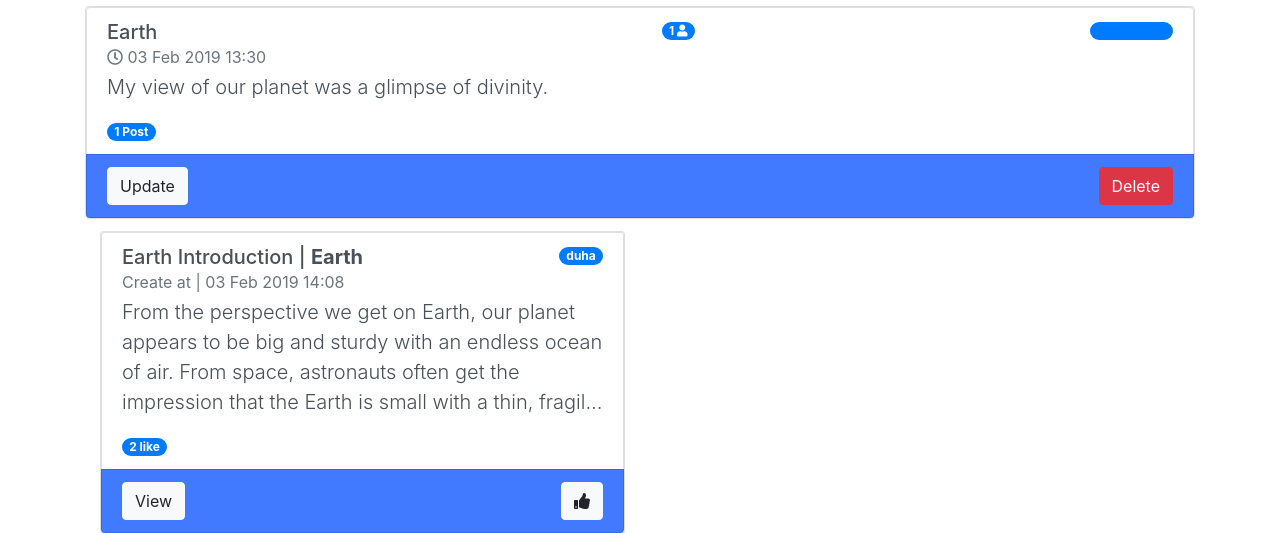
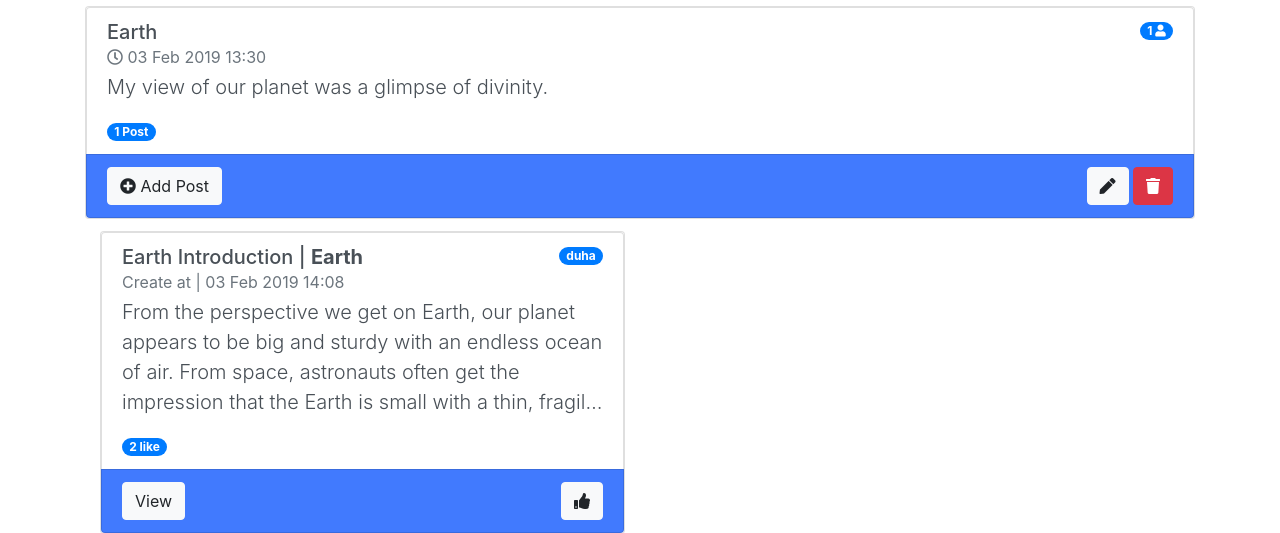
Before and after one commit to Diyaa-Gubarah/Blogger, a Django app: a page that uses templates/base.html in a window 1280 px wide. Shown: the part 72-605 px from the top of the page. Run offline with Django 3.2, Linux system fonts and the light colour scheme; a user stored in the database is signed in; data comes from the database, SQL or seed files in the repository; both versions use the stored data as it was after the commit; some libraries are stand-ins or nearby versions.

Commit message:
edit group_detail.html

```diff
--- a/group/templates/group/group_detail.html
+++ b/group/templates/group/group_detail.html
@@ -10,9 +10,6 @@
       <p class="h6">
          <span class="badge badge-primary badge-pill">{{group.members.count}} <i class="fas fa-user"></i></span>
       </p>
-      <p class="h6">
-        <span class="badge badge-primary badge-pill"><a href="{% url 'post:add_post' group.slug  %}">Greate Post</a></span>
-      </p>
     </div>
     <p class="lead">{{group.description}}</p>
     <medium>
@@ -20,8 +17,11 @@
     </medium>
   </div>
   <li class="list-group-item d-flex justify-content-between align-items-center join">
-    <a class="btn btn-light" href="{% url 'group:group_update' group.slug %}">Update</a>
-    <a class="btn btn-danger" href="{% url 'group:group_delete' group.slug %}">Delete</a>
+    <a class="btn btn-light" href="{% url 'post:add_post' group.slug  %}"><i class="fas fa-plus-circle"></i> Add Post</a>
+    <div class="">
+      <a class="btn btn-light" href="{% url 'group:group_update' group.slug %}"><i class="fas fa-pen"></i></a>
+      <a class="btn btn-danger" href="{% url 'group:group_delete' group.slug %}"><i class="fas fa-trash"></i></a>
+    </div>
   </li>
 </div>
 
@@ -63,4 +63,5 @@
     {% endfor %}
   </div>
 </div>
+
 {% endblock %}
--- a/templates/base.html
+++ b/templates/base.html
@@ -1,5 +1,5 @@
 <!doctype html>
-{% load staticfiles %}
+{% load static %}
 <html lang="en">
 
 <head>
```
Also changed, not shown: db.sqlite3.
